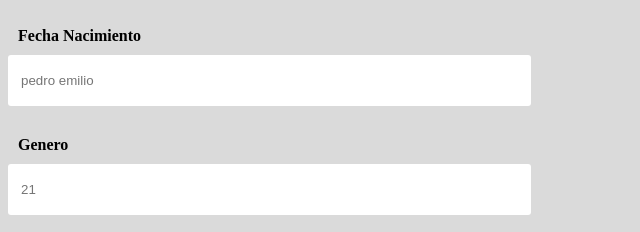
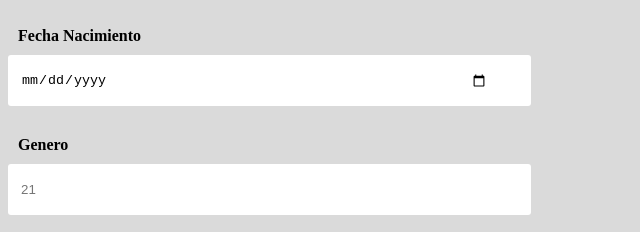
Before and after one commit to thefatloperio/formulario, a plain HTML site: page index.html in a window 1280 px wide. Shown: the part 209-441 px from the top of the page, 0-640 px from the left. Drawn offline with Linux system fonts and the light colour scheme.

Commit message:
Update index.html

```diff
--- a/index.html
+++ b/index.html
@@ -49,7 +49,7 @@
         <div class="formulario_grupo" id="grupo_fecha_n">
             <label for="fecha_n" class="formulario_label">Fecha Nacimiento</label>
             <div class="formulario_grupo_input">
-                <input type="text" class="formulario_input" name="fecha_n" id="fecha_n" placeholder="pedro emilio">
+                <input type="date" class="formulario_input" name="fecha_n" id="fecha_n" placeholder="pedro emilio">
             </div>
             <p class="formulario_error">ingrese nombre valido</p>
         </div>
```
